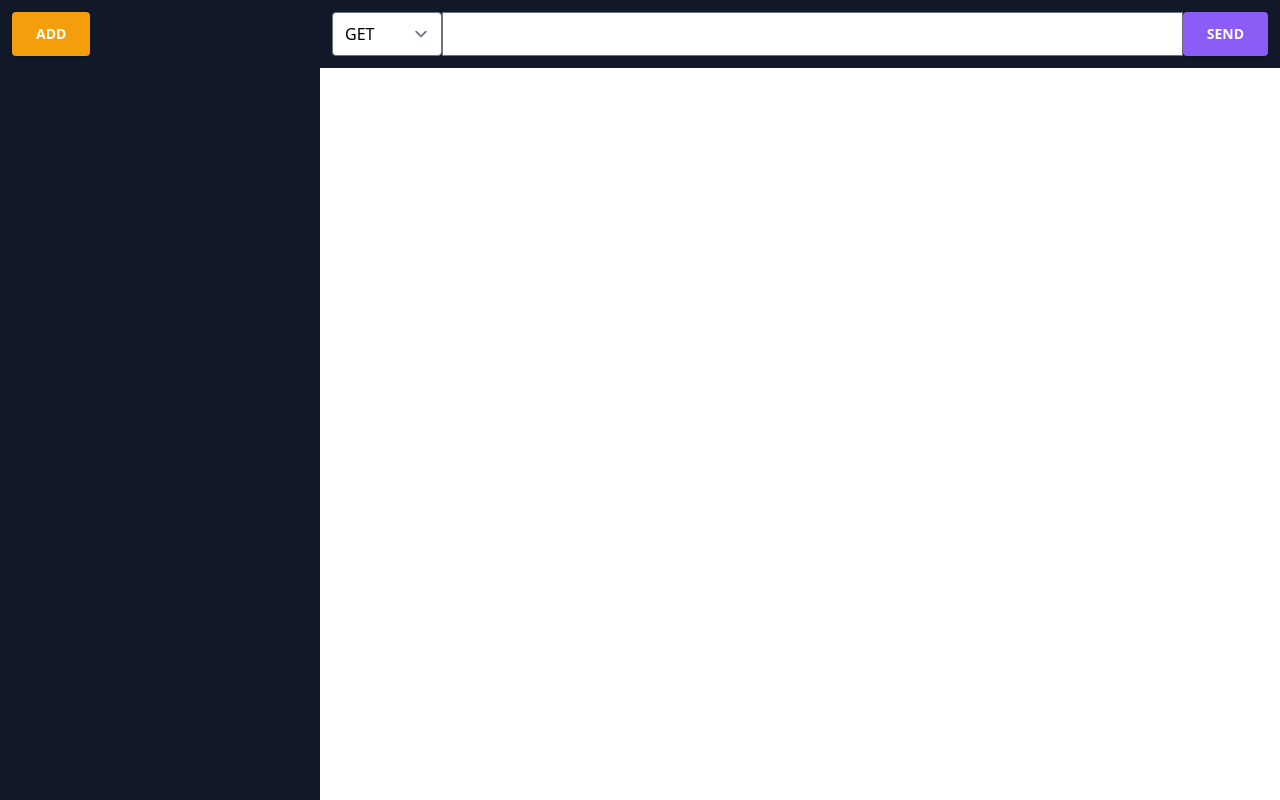
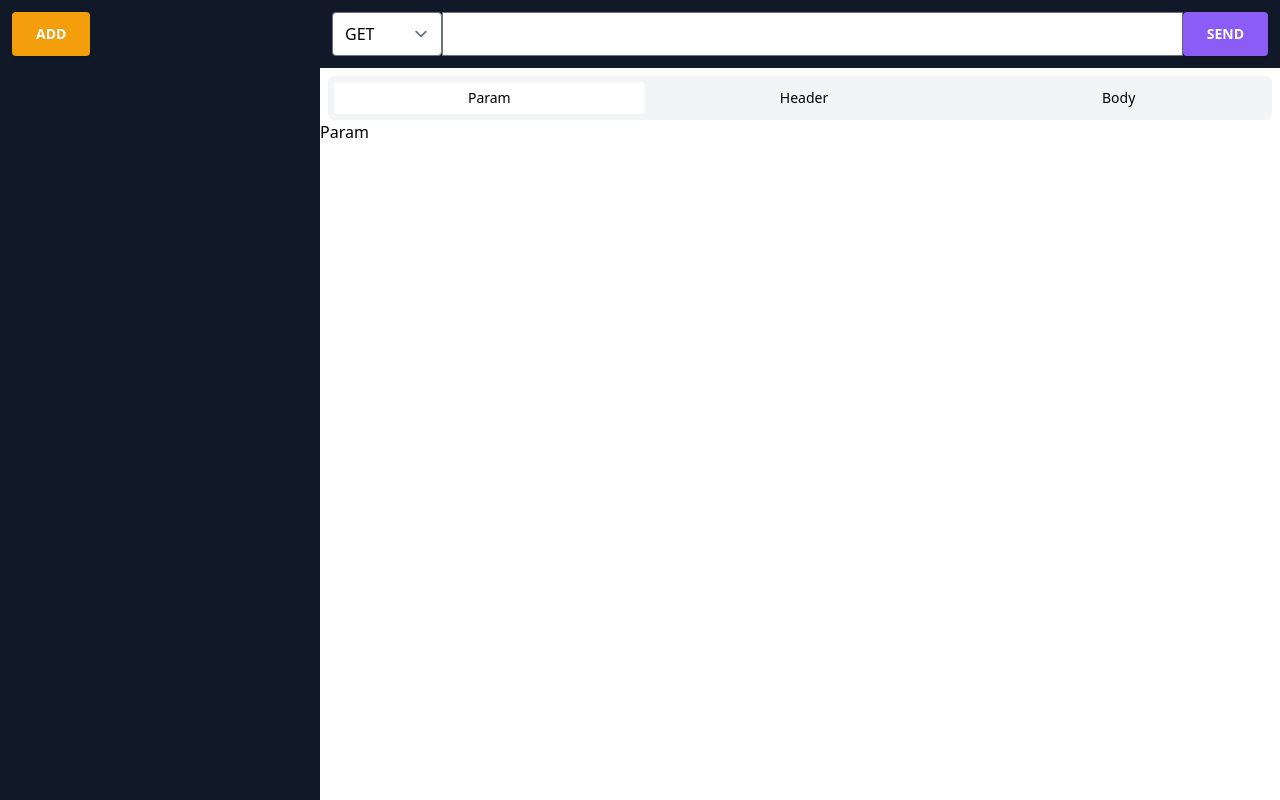
Before and after one commit to yogeshhrathod/Anayas, a React (Create React App) app: page / in a window 1280 px wide. Shown: the top 800 px of the page. Built offline with nearby package versions, Linux system fonts and the light colour scheme.

Commit message:
feat: created tabs component

```diff
--- a/src/components/RequestEngine.jsx
+++ b/src/components/RequestEngine.jsx
@@ -3,9 +3,14 @@ import Input from "./Input";
 import Editor from "./Editor";
 import { api } from "../api";
 import { useParams } from "react-router-dom";
+import Tabs from "./Tabs/index";
 export default function RequestEngine({ apiList }) {
   let apiIndex = useParams();
-
+  const tabsInfo = [
+    { name: "Param", component: <div>Param</div> },
+    { name: "Header", component: <div>Header</div> },
+    { name: "Body", component: <Editor /> },
+  ];
   const [response, setResponse] = useState();
   const sendRequest = async (e, methodType, apiUrl) => {
     e.preventDefault();
@@ -17,6 +22,7 @@ export default function RequestEngine({ apiList }) {
       <div className="px-3 py-3 bg-gray-900">
         <Input index={apiList[apiIndex]} sendRequest={sendRequest} />
       </div>
+      <Tabs tabs={tabsInfo} />
       <Editor readOnly={true} response={response} />
     </>
   );
--- /dev/null
+++ b/src/components/Tabs/index.jsx
@@ -0,0 +1,31 @@
+import React, { useState } from "react";
+import "./styles.css";
+
+export default function Tabs({ tabs }) {
+  const [selectedTab, setSelectedTab] = useState(0);
+
+  return (
+    <div>
+      <div className="flex mx-2 mt-2 rounded-md bg-gray-100 relative tabs">
+        {tabs.map((item, index) => {
+          return (
+            <button
+              className={`tabs-item w-full relative z-10 py-1 my-2 ml-2 text-center rounded-md  text-sm cursor-pointer select-none focus:outline-none ${
+                index === selectedTab ? "active" : ""
+              }`}
+              onClick={() => setSelectedTab(index)}
+            >
+              {item.name}
+            </button>
+          );
+        })}
+        <span className={`tab-item-animate rounded-md bg-white active`}></span>
+      </div>
+      <div>
+        {tabs.map((item, index) => {
+          return (selectedTab === index && item.component) || null;
+        })}
+      </div>
+    </div>
+  );
+}
--- /dev/null
+++ b/src/components/Tabs/styles.css
@@ -0,0 +1,21 @@
+.tab-item-animate {
+    position: absolute;
+    top: 6px;
+    left: 6px;
+    width: calc(100% - 12px);
+    height: 32px;
+    transform-origin: 0 0;
+    transition: transform 0.25s;
+  }
+
+  .tabs .tabs-item:first-child.active ~ .tab-item-animate {
+    transform: translateX(0) scaleX(0.333);
+  }
+
+  .tabs .tabs-item:nth-child(2).active ~ .tab-item-animate {
+    transform: translateX(33.333%) scaleX(0.333);
+  }
+
+  .tabs .tabs-item:nth-child(3).active ~ .tab-item-animate {
+    transform: translateX(calc(33.333% * 2)) scaleX(0.333);
+  }
```
